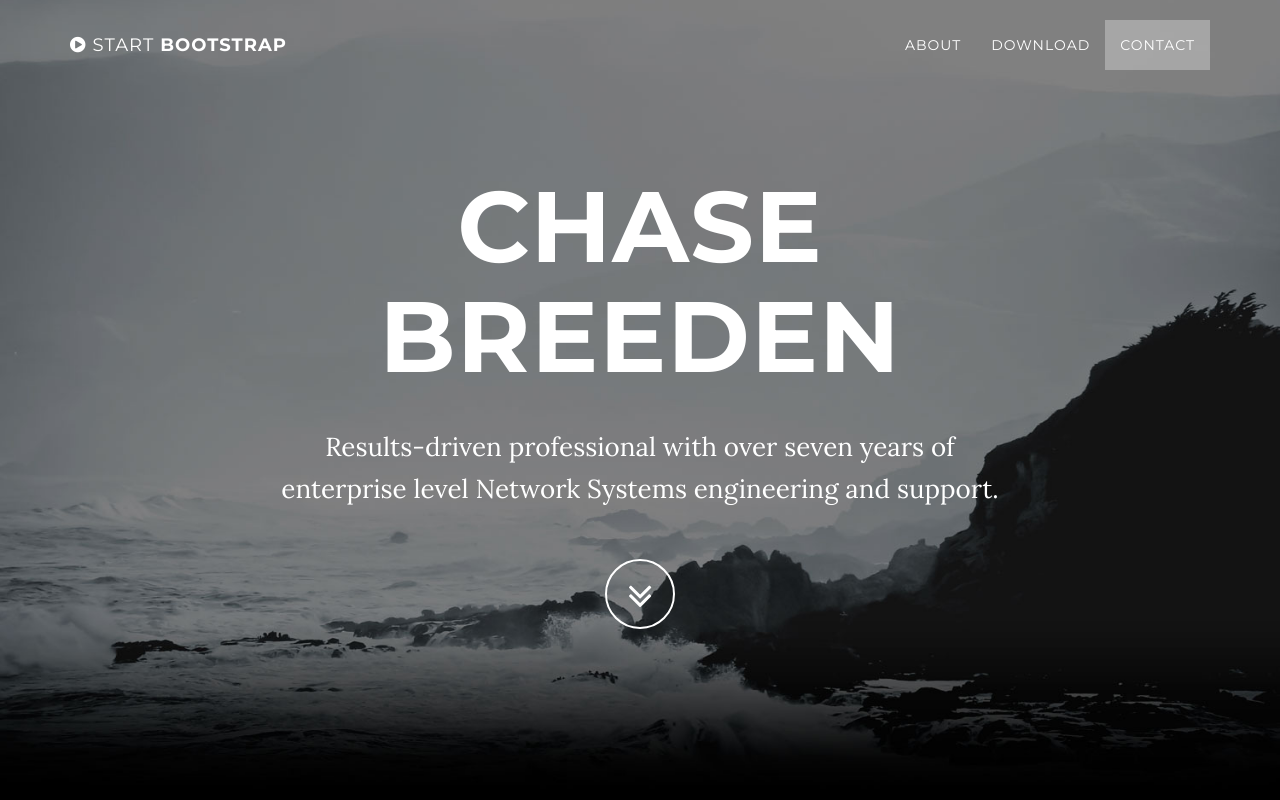
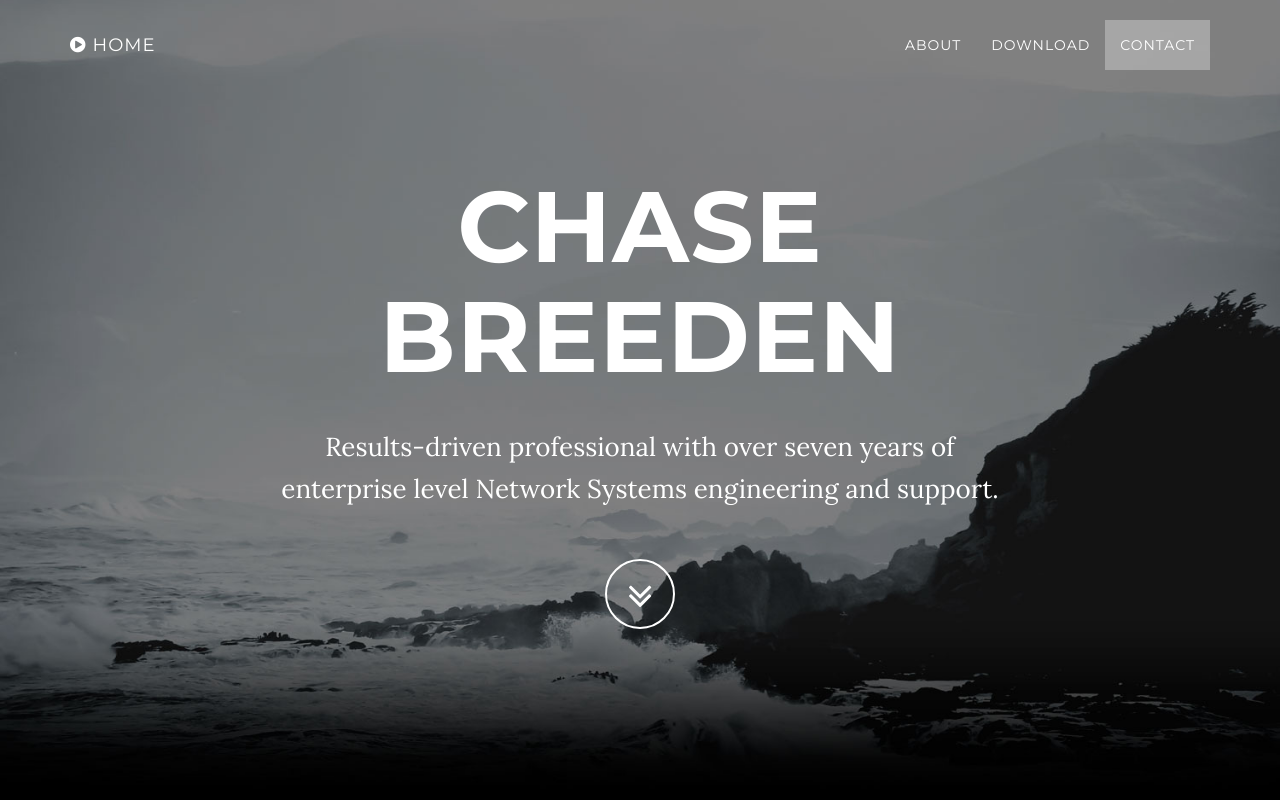
Before and after one commit to charbreeUTM/charbreeUTM.github.io, a website: page index.html in a window 1280 px wide. Shown: the top 800 px of the page. Drawn offline with nearby package versions, Linux system fonts and the light colour scheme; some packages are replaced by stand-ins of ours.

Commit message:
Update index.html

```diff
--- a/index.html
+++ b/index.html
@@ -41,7 +41,7 @@
                     Menu <i class="fa fa-bars"></i>
                 </button>
                 <a class="navbar-brand page-scroll" href="#page-top">
-                    <i class="fa fa-play-circle"></i> <span class="light">Start</span> Bootstrap
+                    <i class="fa fa-play-circle"></i> <span class="light">Home</span>
                 </a>
             </div>
 
```
